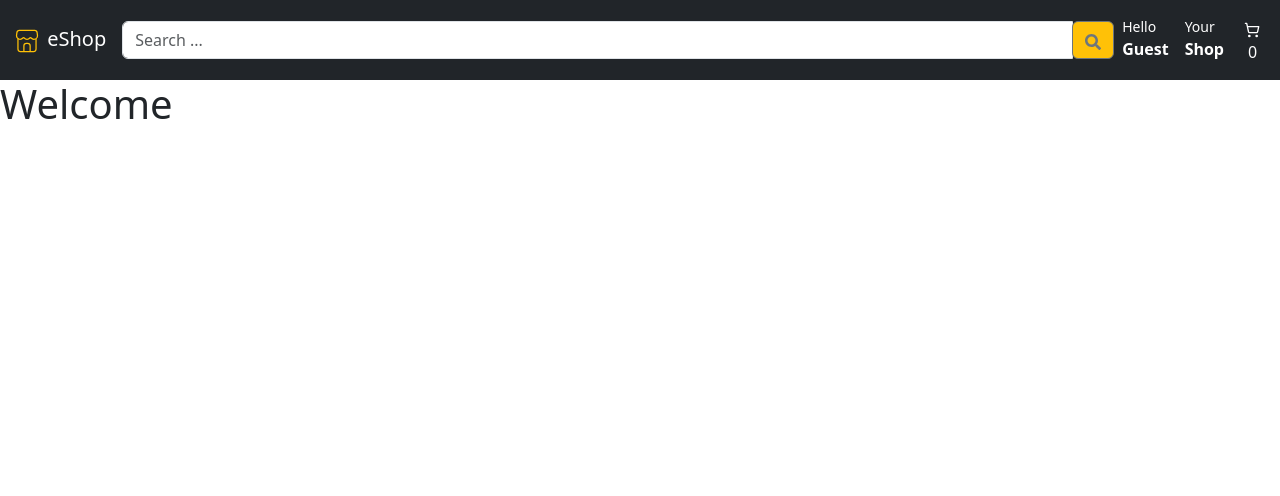
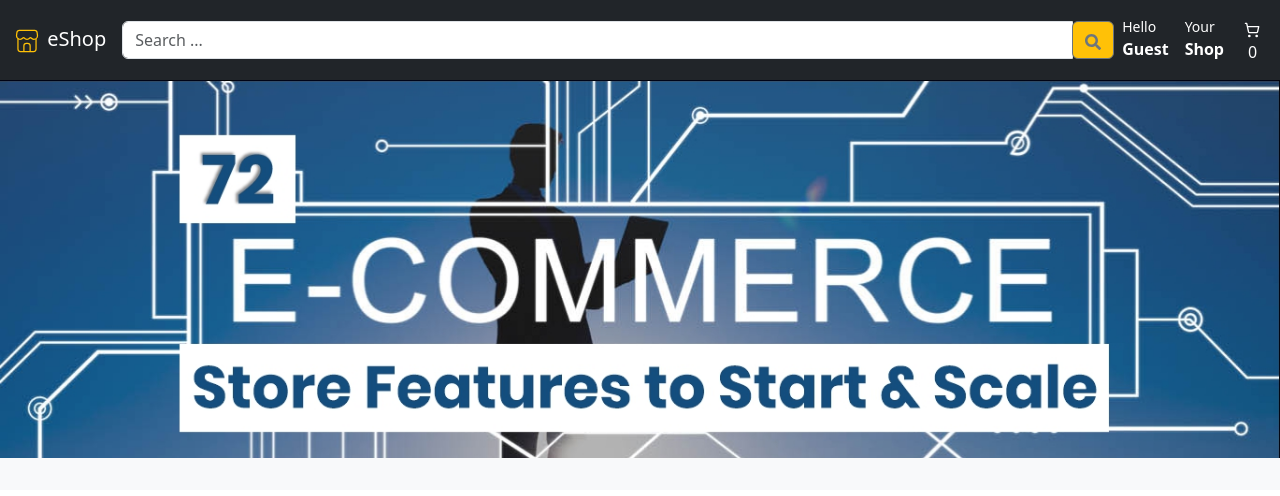
Before and after one commit to itai1998/React-Login, a React (Create React App) app: page /welcome in a window 1280 px wide. Shown: the top 496 px of the page. Built offline with nearby package versions, Linux system fonts and the light colour scheme.

Commit message:
add pic in welcome page

```diff
--- a/src/Welcome.js
+++ b/src/Welcome.js
@@ -4,8 +4,24 @@ import React from 'react';
 const Welcome = () => {
 
   return (
-    <div className="welcome-container">
-      <h1>Welcome</h1>
+    <div>
+      <div className="w-100" >
+        <img
+      src="/Images/ecommerce.jpg"
+      alt="ecommerce"
+      className="w-100 h-100"
+      style={{ objectFit: "cover" }}
+      />
+      </div>
+
+      <div className="products bg-light">
+        <div className="w-50 p-2">
+
+        </div>
+        <div className="w-50 p-2">
+
+        </div>
+      </div>
     </div>
   );
 };
```
Also changed, not shown: public/Images/ecommerce.jpg (added).
